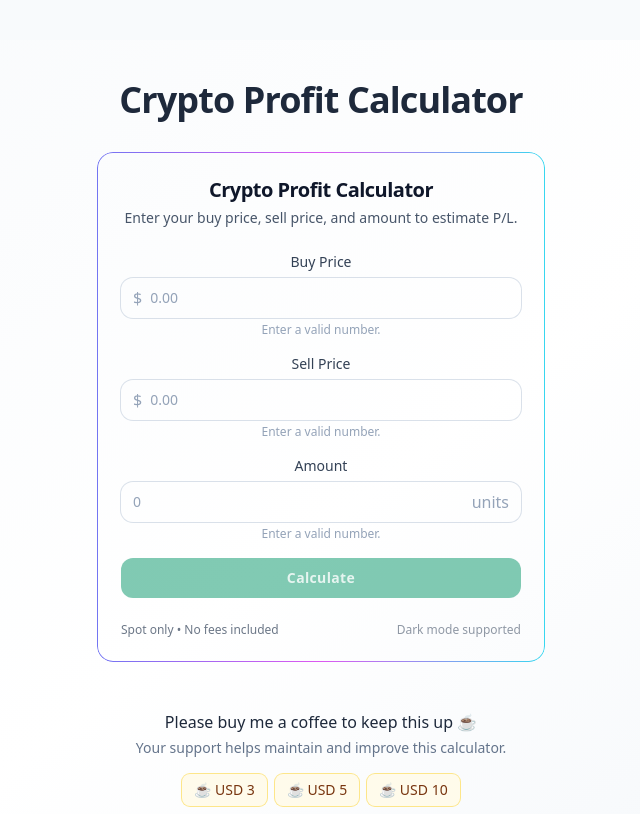
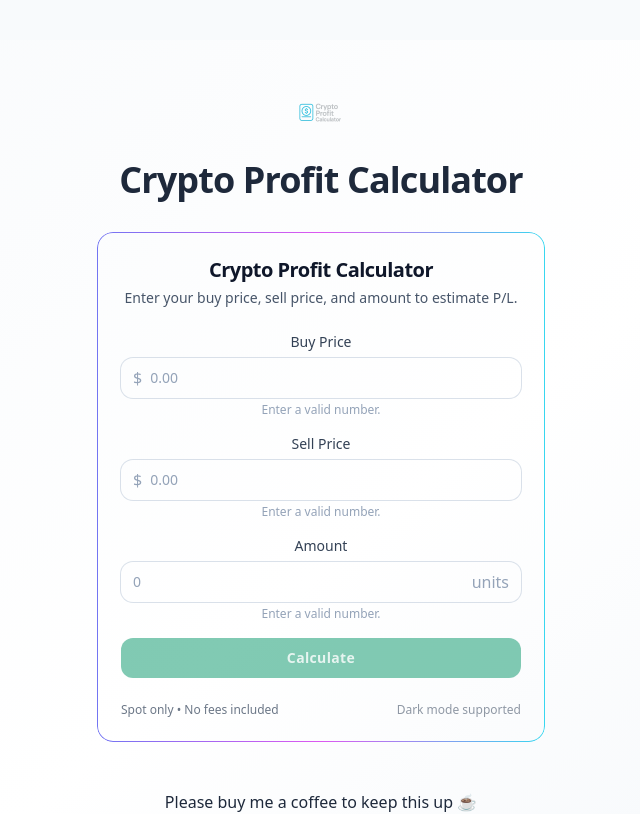
Before and after one commit to MiyuRuu22/crypto-profit-calculator, a React (Create React App) app: page / in a window 1280 px wide. Shown: the top 814 px of the page, without its empty margins (319-959 px from the left). Built offline with nearby package versions, Linux system fonts and the light colour scheme.

Commit message:
Added Logo

```diff
--- a/public/index.html
+++ b/public/index.html
@@ -2,7 +2,7 @@
 <html lang="en">
   <head>
     <meta charset="utf-8" />
-    <link rel="icon" href="%PUBLIC_URL%/favicon.ico" />
+    <link rel="icon" type="image/png" href="%PUBLIC_URL%/favicon.ico" />
     <meta name="viewport" content="width=device-width, initial-scale=1" />
     <meta name="theme-color" content="#000000" />
     <meta
--- a/src/pages/Home.jsx
+++ b/src/pages/Home.jsx
@@ -7,9 +7,19 @@ export default function Home() {
   return (
     <Layout>
       <div className="flex flex-col items-center">
+
+        {/* Logo */}
+        <img
+          src="/favicon.png"
+          alt="Crypto Profit Calculator Logo"
+          className="h-16 w-16 object-contain mb-4"
+        />
+
+        {/* Title */}
         <h1 className="text-4xl font-bold tracking-tight text-slate-800 dark:text-slate-100 mb-8">
           Crypto Profit Calculator
         </h1>
+
         <Calculator />
         <DonationButton />
       </div>
```
Also changed, not shown: public/favicon.png (added), 1 other file (tests, documents, lock files or other folders).
